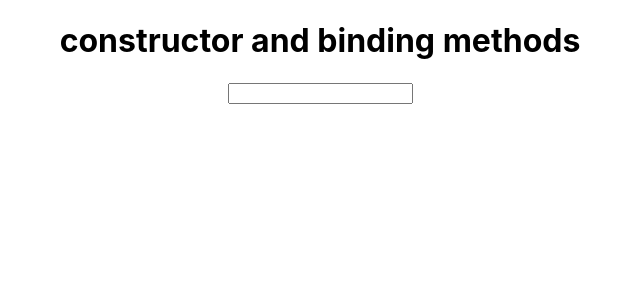
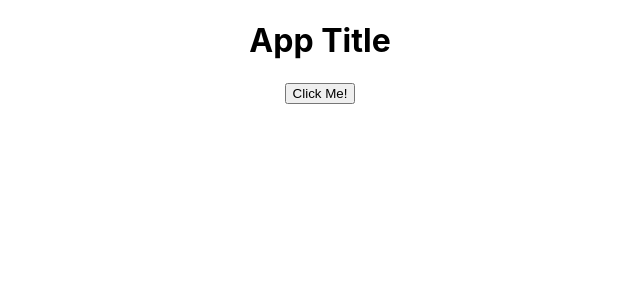
Before and after one commit to shaikjrizwana/primosoft-batch-1-training, a React (Create React App) app in the folder my-react-app/: page / in a window 1280 px wide. Shown: the top 300 px of the page, without its empty margins (320-960 px from the left). Built offline with nearby package versions, Linux system fonts and the light colour scheme.

Commit message:
feat: state and setState Description: state is an object that stores  the dynamic data. Each component has it's own state. setState is used to change the state of a component.

```diff
--- a/my-react-app/src/App.js
+++ b/my-react-app/src/App.js
@@ -4,19 +4,22 @@ import "./App.css";
 class App extends Component{
   constructor(props){
     super(props);
-    this.onSubmit=this.onSubmit.bind(this)
+    this.onClick=this.onClick.bind(this)
+    this.state={
+      title:'App Title'
+    }
   }
-  onSubmit(event){
-    event.preventDefault();
-    console.log(this.input.value);
+
+  onClick(){
+    this.setState({
+      title: 'New App Title'
+    })
   }
   render(){
     return(
       <div className="App">
-        <h1>constructor and binding methods</h1>
-        <form onSubmit={this.onSubmit}>
-          <input  ref={input=>this.input=input}/>
-        </form>
+        <h1>{this.state.title}</h1>
+        <button onClick={this.onClick}> Click Me!</button>
       </div>
     )
   }
```
